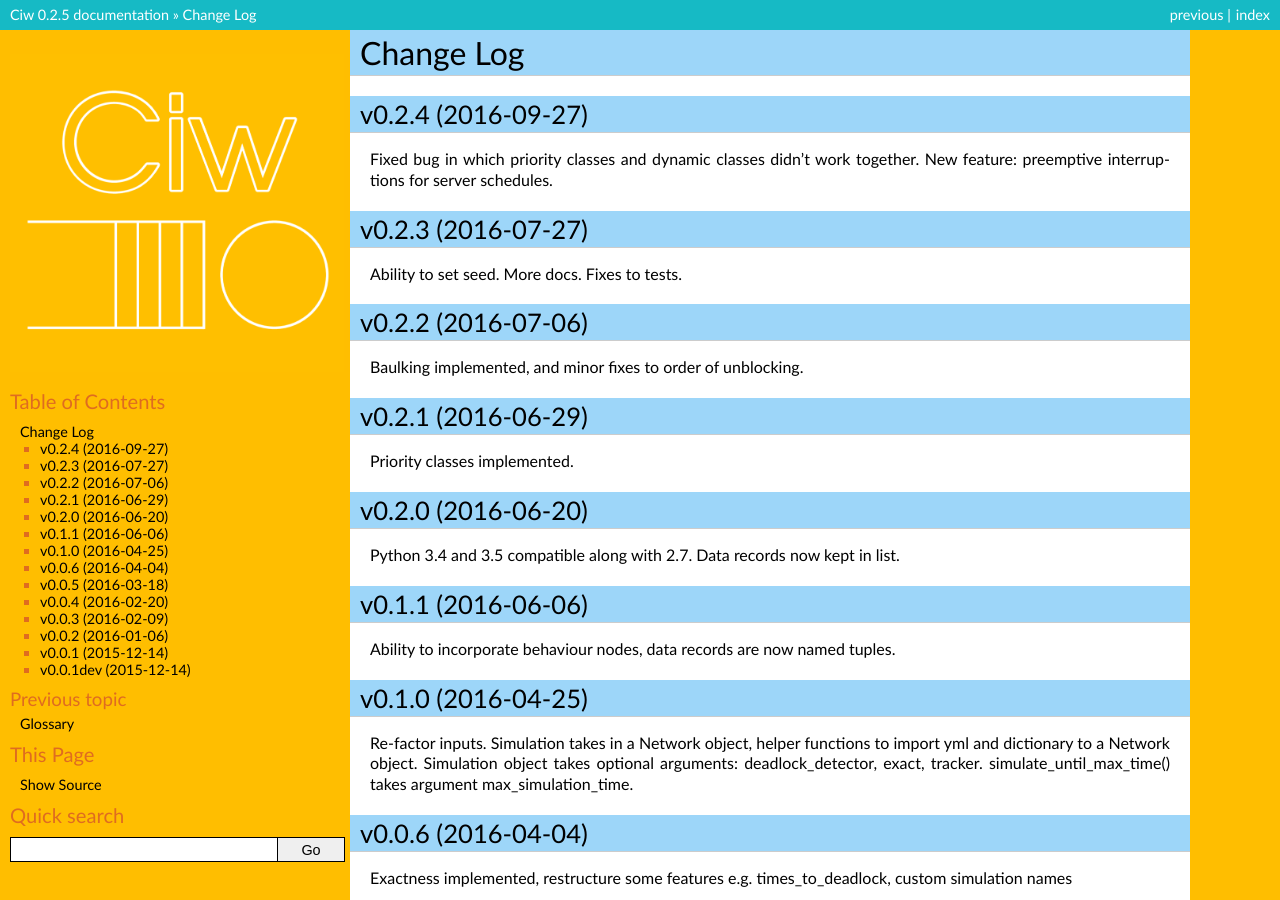
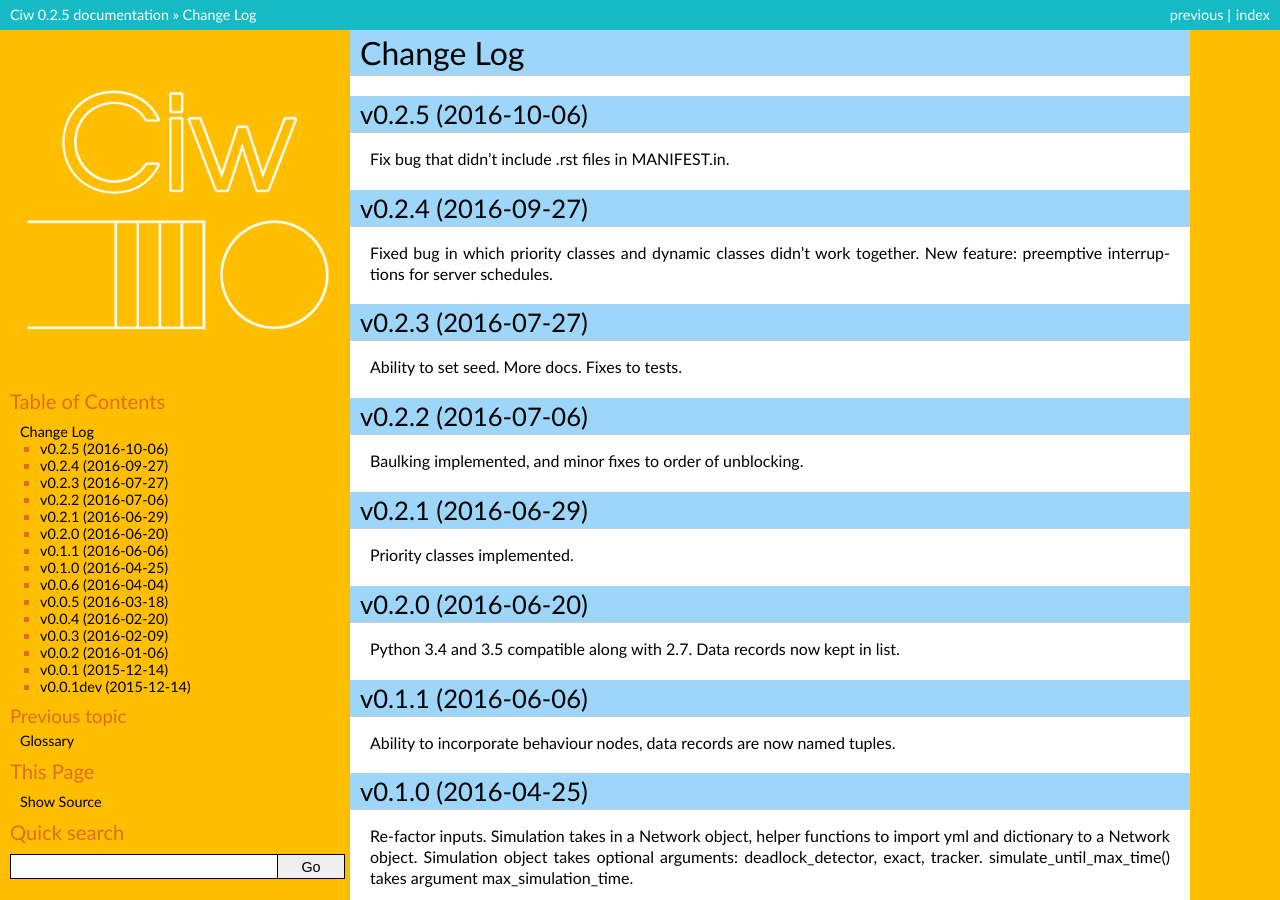
Before and after one commit to CiwPython/Ciw, a Sphinx documentation site: the page built from docs/changelog.rst, in a window 1280 px wide and 900 px high. Built offline with Sphinx 7.4.7, drawn with Linux system fonts in a browser that asks for light colours.

Commit message:
update changelog for v0.2.5

```diff
--- a/CHANGES.rst
+++ b/CHANGES.rst
@@ -3,6 +3,7 @@
 
 v0.2.5 (2016-10-06)
 -------------------
+Fix bug that didn't include .rst files in MANIFEST.in.
 
 v0.2.4 (2016-09-27)
 -------------------
--- a/docs/changelog.rst
+++ b/docs/changelog.rst
@@ -2,6 +2,10 @@
 
 Change Log
 ==========
+
+v0.2.5 (2016-10-06)
+-------------------
+Fix bug that didn't include .rst files in MANIFEST.in.
 
 v0.2.4 (2016-09-27)
 -------------------
```
